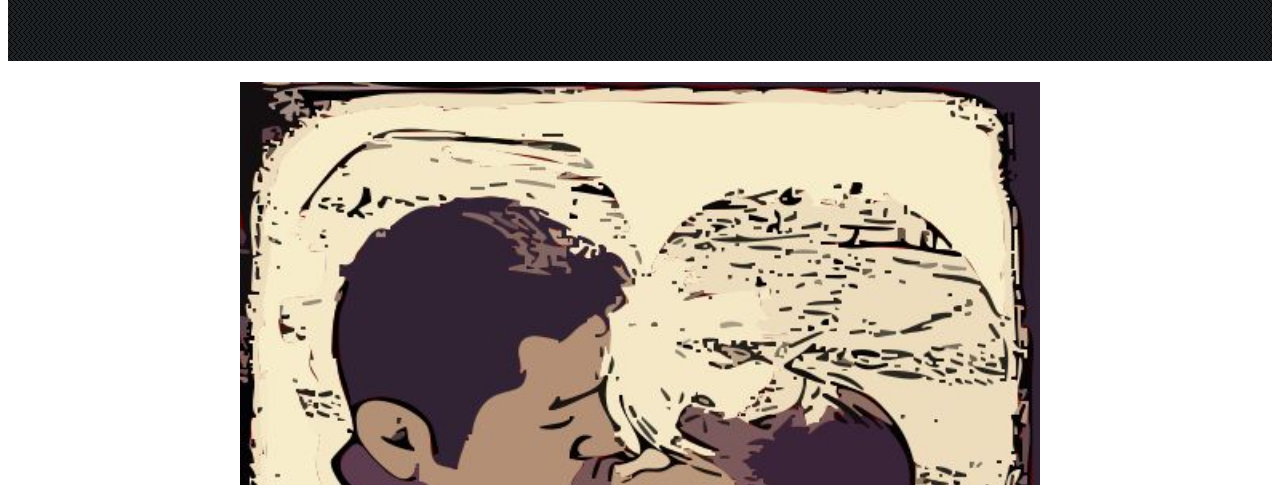
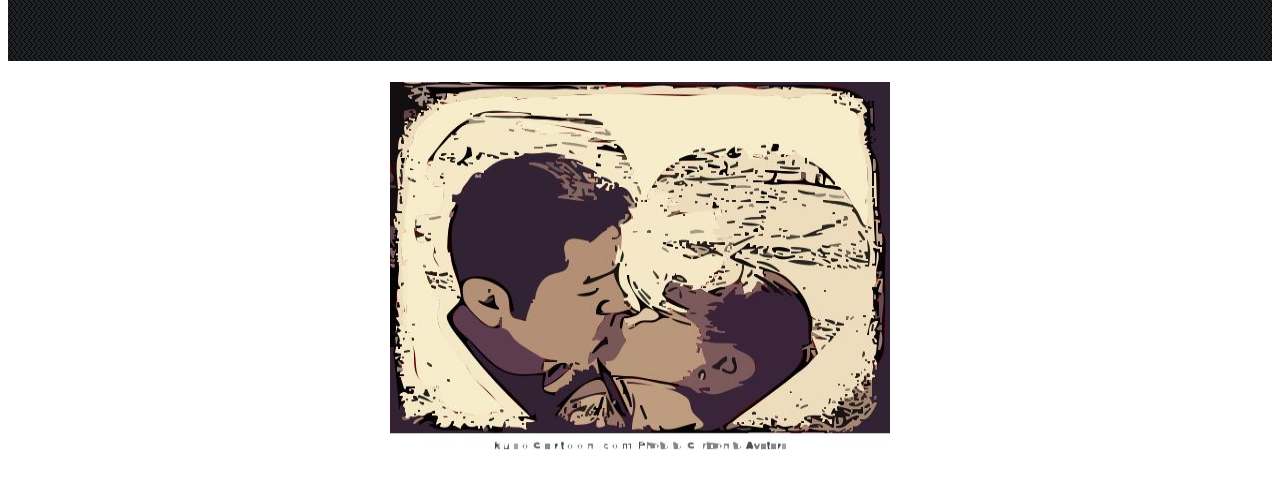
Before and after one commit to crismunoz/crismunoz.github.io, a plain HTML site: page info2.html in a window 1280 px wide. Shown: the part 315-800 px from the top of the page. Drawn offline with nearby package versions, Linux system fonts and the light colour scheme.

Commit message:
Update info2.html

```diff
--- a/info2.html
+++ b/info2.html
@@ -42,7 +42,7 @@
 
 	</div>
 	<h1 align="center">
-		<img src="Projects/img/foto1.jpg" width="800" height="600">
+		<img src="Projects/img/foto1.jpg" width="500" height="370">
 	</h1>
 </body>
 </html>
```
